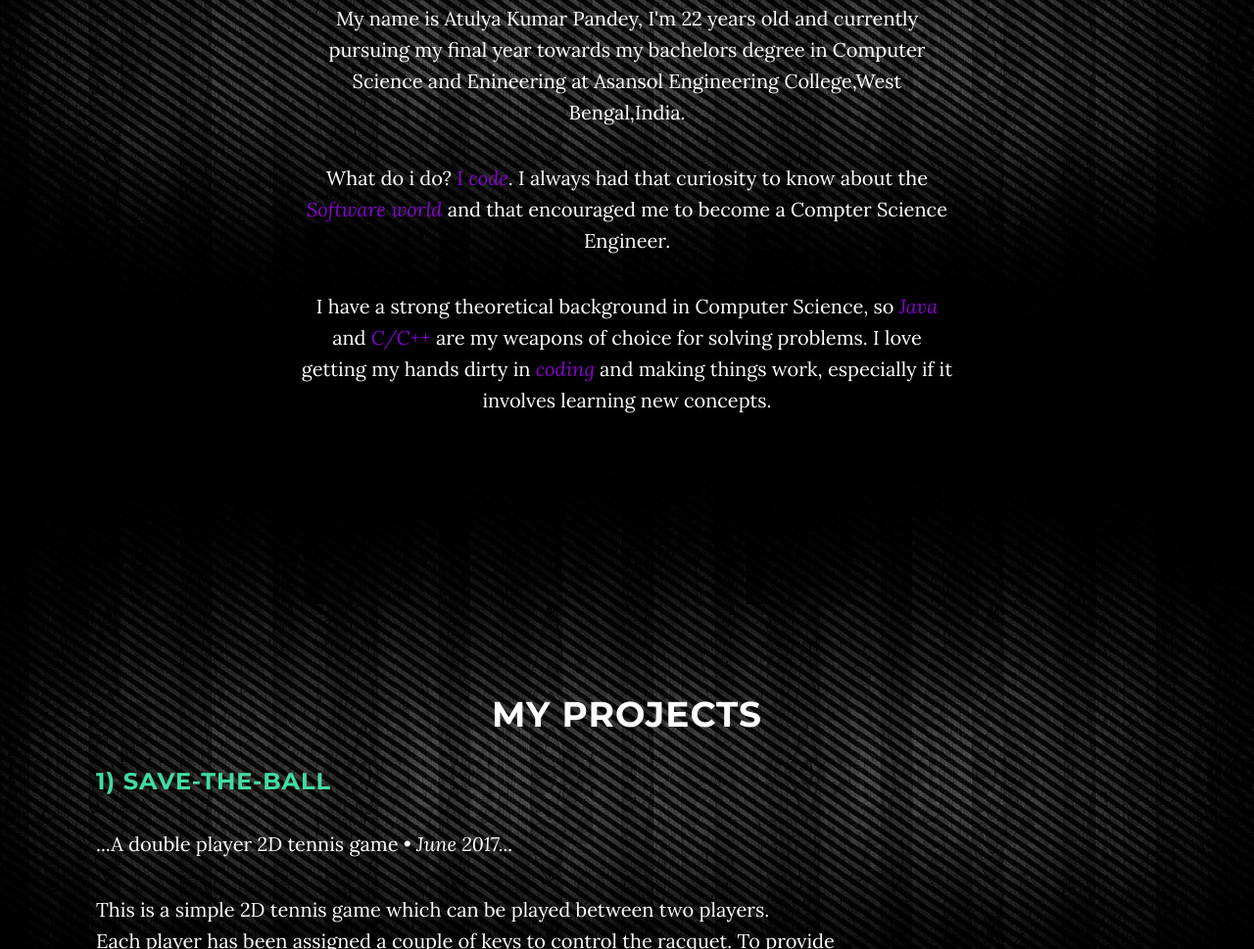
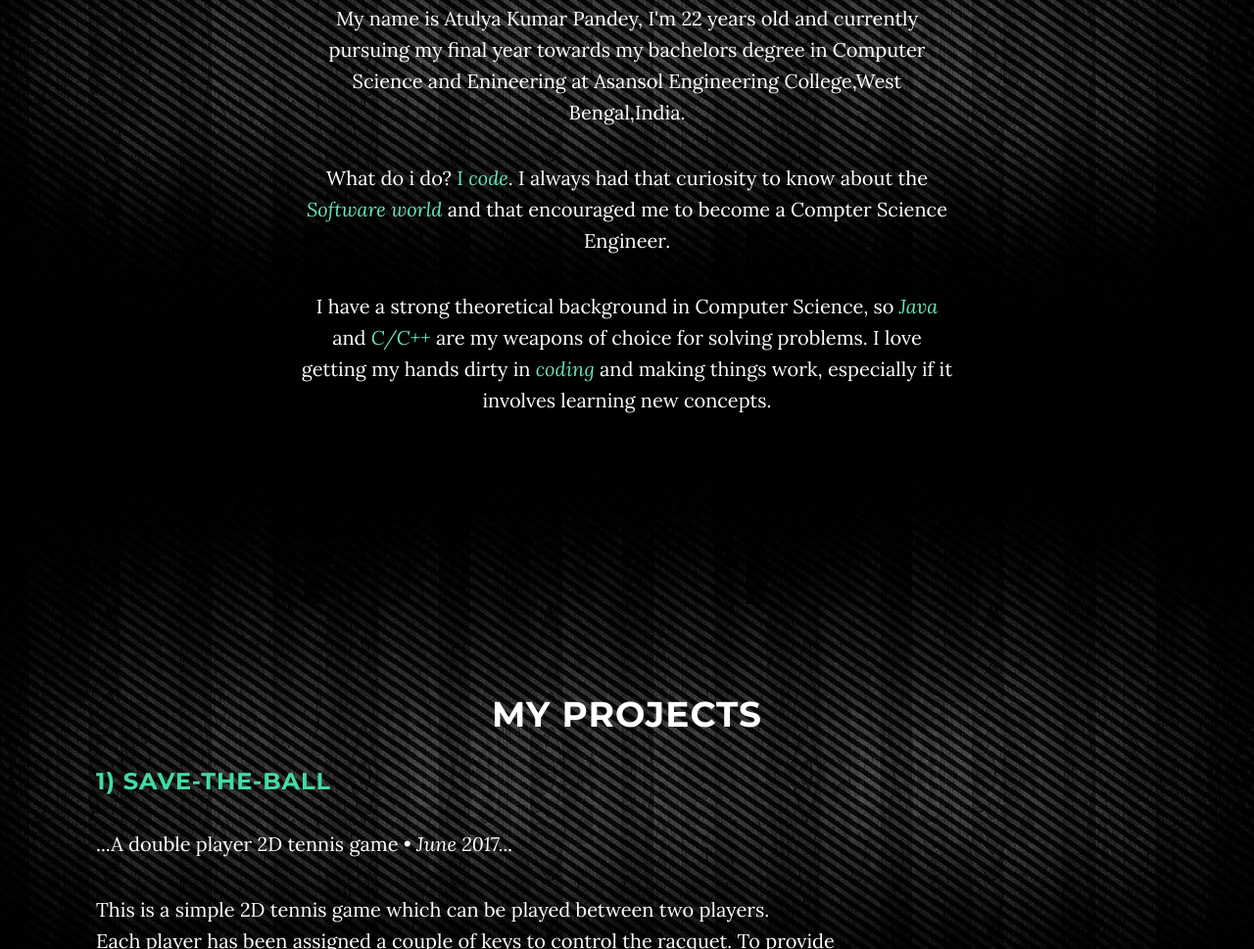
Before and after one commit to atul3015kr/atul3015kr.github.io, a website: page index.html in a window 1280 px wide. Shown: the part 1115-2084 px from the top of the page at 98% size. Drawn offline with nearby package versions, Linux system fonts and the light colour scheme.

Commit message:
Update index.html

```diff
--- a/index.html
+++ b/index.html
@@ -96,8 +96,8 @@
             <div class="col-lg-8 col-lg-offset-2">
                 <h2>About me</h2>
                 <p>My name is Atulya Kumar Pandey, I'm 22 years old and currently pursuing my final year towards my bachelors degree in Computer Science and Enineering at Asansol Engineering College,West Bengal,India.</p>
-                <p>What do i do? <font color= #8604cc>I <i>code</i></font>. I always had that curiosity to know about the <font color=#8604cc><i>Software world</i></font> and that encouraged me to become a Compter Science Engineer.</p>
-                <p>I have a strong theoretical background in Computer Science, so <font color=#8604cc><i>Java</i></font> and <font color=#8604cc><i>C/C++</i></font> are my weapons of choice for solving problems. I love getting my hands dirty in <font color=#8604cc><i>coding</i></font> and making things work, especially if it involves learning new concepts.</p>
+                <p>What do i do? <font color= #6ae2bc>I <i>code</i></font>. I always had that curiosity to know about the <font color=#6ae2bc><i>Software world</i></font> and that encouraged me to become a Compter Science Engineer.</p>
+                <p>I have a strong theoretical background in Computer Science, so <font color=#6ae2bc><i>Java</i></font> and <font color=#6ae2bc><i>C/C++</i></font> are my weapons of choice for solving problems. I love getting my hands dirty in <font color=#6ae2bc><i>coding</i></font> and making things work, especially if it involves learning new concepts.</p>
             </div>
         </div>
     </section>
```
